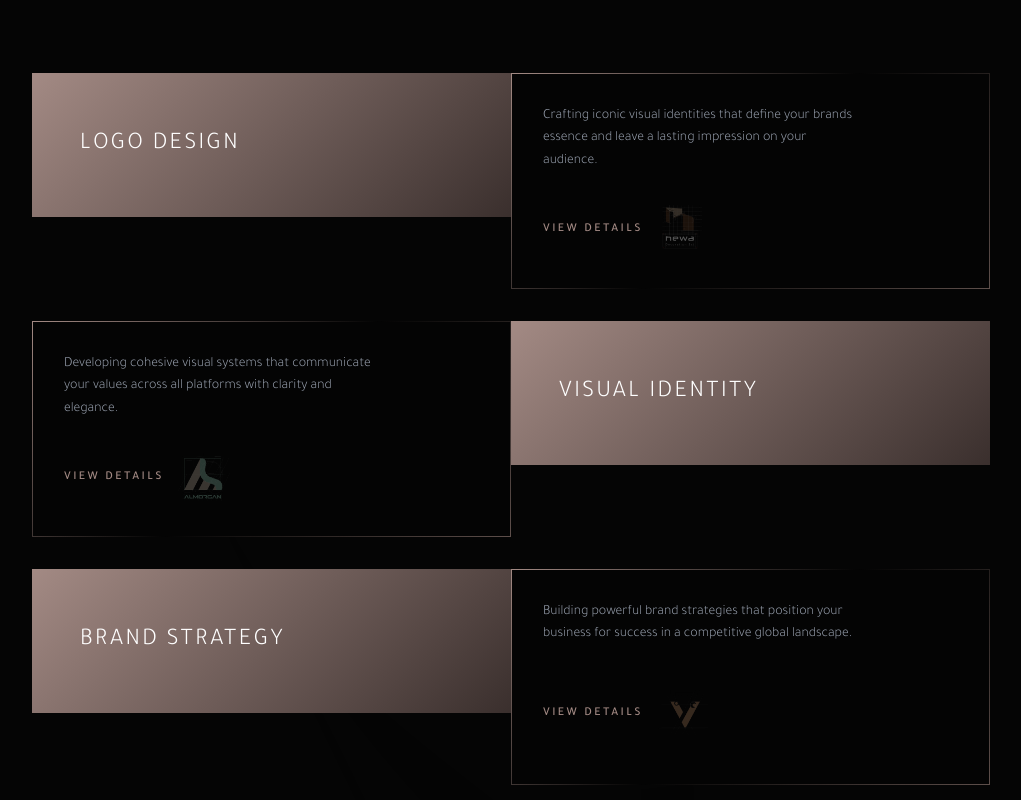
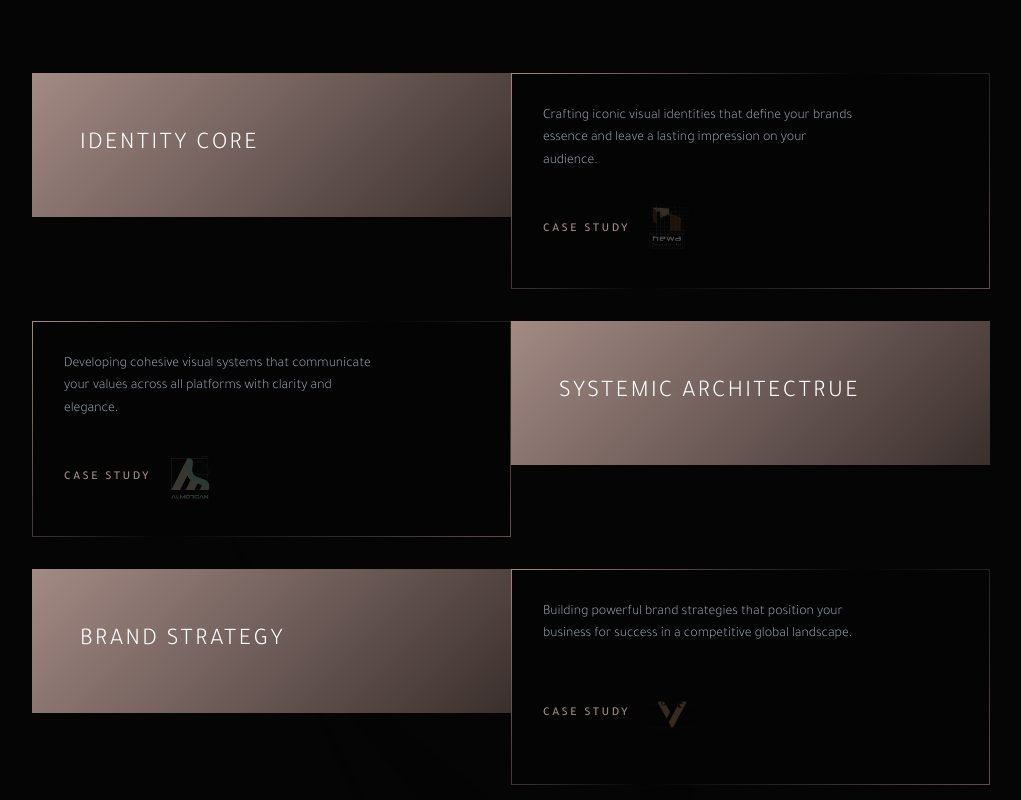
Before and after one commit to 3a1mtest-prog/nasayem, a React (Vite) app: page / in a window 1280 px wide. Shown: the part 3400-4200 px from the top of the page, without its empty margins (129-1150 px from the left). Built offline with nearby package versions, Linux system fonts and the light colour scheme.

Commit message:
Update i18n.js

```diff
--- a/src/i18n.js
+++ b/src/i18n.js
@@ -80,7 +80,7 @@ const resources = {
       },
       services: {
         heading: "Services",
-        viewDetails: "VIEW DETAILS",
+        viewDetails: "CASE STUDY",
       },
       about: {
         heading: "About",
@@ -122,9 +122,9 @@ const resources = {
         color: "Color",
       },
       servicesData: {
-        logoTitle: "LOGO DESIGN",
+        logoTitle: "IDENTITY CORE",
         logoDesc: "Crafting iconic visual identities that define your brands essence and leave a lasting impression on your audience.",
-        visualTitle: "VISUAL IDENTITY",
+        visualTitle: "SYSTEMIC ARCHITECTRUE",
         visualDesc: "Developing cohesive visual systems that communicate your values across all platforms with clarity and elegance.",
         strategyTitle: "BRAND STRATEGY",
         strategyDesc: "Building powerful brand strategies that position your business for success in a competitive global landscape.",
```
